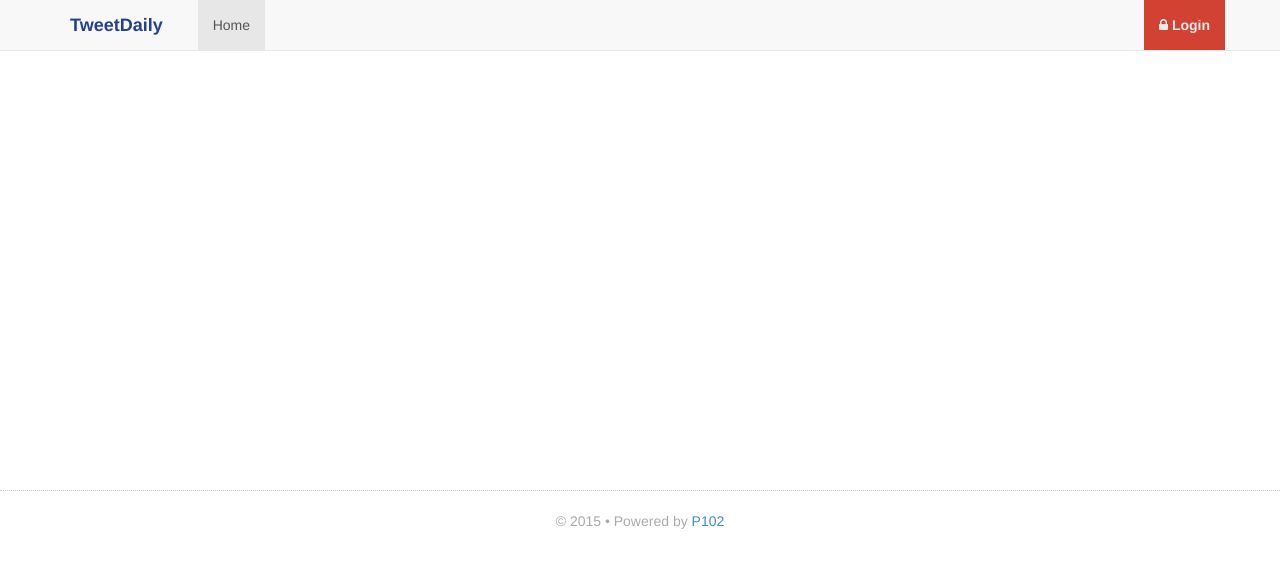
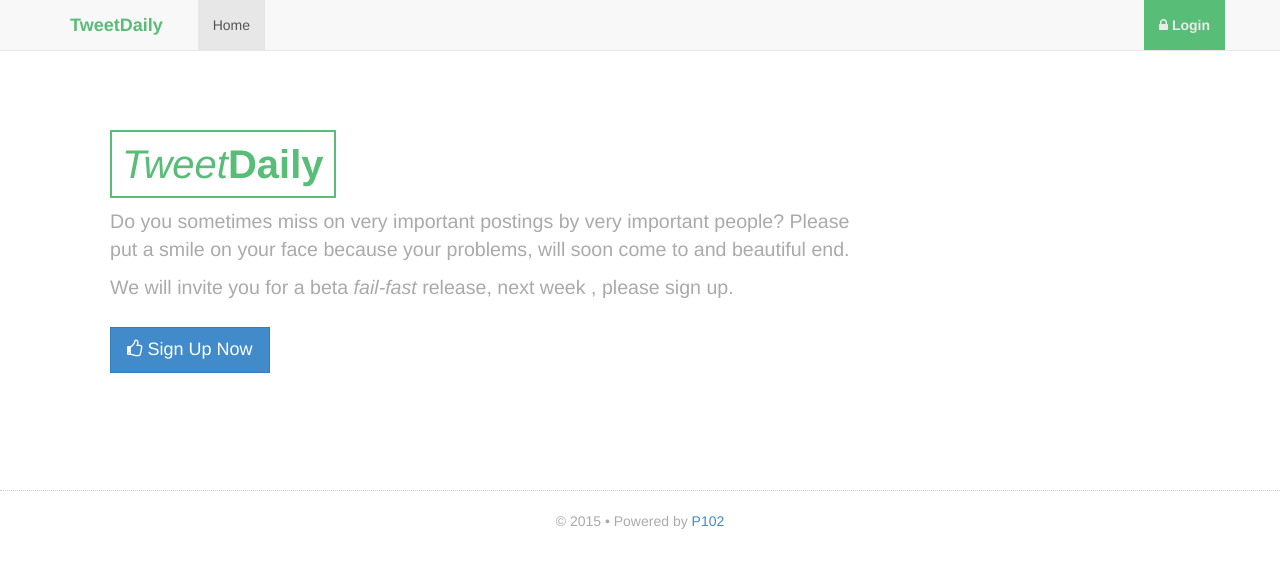
Before and after one commit to USIU-Hackathon/tweet-daily, a CodeIgniter app: page /tweet-daily/ in a window 1280 px wide. Shown: the top 568 px of the page. Run offline with CodeIgniter, Linux system fonts and the light colour scheme.

Commit message:
Cleaned up homepage for conversion

```diff
--- a/app/application/controllers/user.php
+++ b/app/application/controllers/user.php
@@ -7,6 +7,9 @@ class User extends CI_Controller {
 		parent::__construct();
 		$this->load->model("user_model");
 		$this->data['active'] = "home";
+
+		//for now
+		redirect("home");
 	}
 
 	private function is_logged_in(){
--- a/app/application/views/home/index.php
+++ b/app/application/views/home/index.php
@@ -0,0 +1,23 @@
+
+<div class="landing">
+
+<h1>Tweet<span>Daily</span></h1>
+<p>Do you sometimes miss on very important postings by very important
+	people? Please put a smile on your face because your problems, will soon come
+to and beautiful end.</p>
+<p class="call">We will invite you for a beta <em>fail-fast</em> release, next week
+<?php
+
+if($this->session->userdata('first_name') == ""){
+	echo ", please sign up.</p>";
+
+	echo anchor("home/register",
+		"<i class='fa fa-thumbs-o-up'></i> Sign Up Now","class='btn btn-lg btn-primary'");
+}else{
+	echo "</p>";
+	echo("<p class='em'><i class='fa fa-thumbs-o-up'></i> Thanks for <strong>Signing Up</strong>, we'll keep you posted.</p>");
+}
+
+?>
+
+</div>
--- a/app/assets/css/main.css
+++ b/app/assets/css/main.css
@@ -4,17 +4,16 @@
 */
 
 /*Theme colors:
-	red (#D14233), blue (#25408f, #3A619D)
-	green: #60B044;
+	green: #58BD77;
 
 */
 
 .red{
-	color:#D14233;
+	color:#58BD77;
 }
 
 .blue{
-	color:#25408f;
+	color:#58BD77;
 }
 
 .green{
@@ -193,18 +192,26 @@ h1,h2,h3,h4,h5,h6{
 /*do responsive one for mobile, later */
 
 .landing{
-	background: #272822 url(../img/code-bg.png) 0 0 no-repeat;
 	min-height: 340px;
-	padding: 10px 35px;
-	padding-right: 50%;
-	/*text-align: center;*/
+	padding: 40px;
+	padding-right: 30%;
 }
+
 
 .landing h1{
 	padding-top: 20px;
-	color: #A1D82E;
+	color: #58BD77;
 	font-size: 40px;
+	border: solid 2px #58BD77;
+	float: left;
+	/*clear: both;*/
+	padding: 10px;
+	font-style: italic;
+}
+
+.landing h1 span{
 	font-weight: bold;
+	font-style: normal;
 }
 
 .landing p.sub{
@@ -215,8 +222,13 @@ h1,h2,h3,h4,h5,h6{
 }
 
 .landing p.call{
-	border-left: solid 3px #E4267E;
-	padding-left: 5px;
+	/*border-left: solid 3px #E4267E;
+	padding-left: 5px;*/
+}
+
+.landing p.em{
+	border-bottom: solid 2px #F2CA27;
+	padding: 10px 0;
 }
 
 .landing a.btn{
@@ -225,12 +237,14 @@ h1,h2,h3,h4,h5,h6{
 
 .landing a{
 	margin-right: 10px;
+	float: left;
 }
 
 
 .landing p{
-	font-weight: bold;
+	font-size: 1.4em;
 	color: #aaa;
+	float: left;
 }
 
 .landing .stats{
@@ -238,10 +252,6 @@ h1,h2,h3,h4,h5,h6{
 	font-weight: bold;
 }
 
-.landing em{
-	border-bottom: solid 3px rgb(240,79,37);
-	font-style: normal;
-}
 
 .btn{
 	transition: 1s;
@@ -273,11 +283,11 @@ h1,h2,h3,h4,h5,h6{
 }
 
 .c-profile:hover{
-	border-left: solid 3px #D14233;
+	border-left: solid 3px #58BD77;
 }
 
 .c-profile:hover h4{
-	color: #3A619D;
+	color: #58BD77;
 }
 
 .c-profile h4{
@@ -310,7 +320,7 @@ table.table{
 }
 
 .table th{
-	background: #3A619D;
+	background: #58BD77;
 	color: #fefefe;
 }
 
@@ -362,15 +372,15 @@ table.table{
 
 .navbar-header .navbar-brand{
 	font-weight: bold;
-	color: rgb(37,64,143);
+	color: #58BD77;
 }
 
 .navbar-header .navbar-brand:hover{
-	color: rgb(37,64,143);
+	color: #58BD77;
 }
 
 .dropdown-menu > li > a:hover{
-	background: #D14233;
+	background: #58BD77;
 	color: #fefefe;
 }
 
@@ -415,7 +425,7 @@ i.complete{
 }
 
 li.active-inverse{
-	background: #D14233;
+	background: #58BD77;
 	color: #fefefe;
 }
 
@@ -470,7 +480,7 @@ body {
 }
 
 li.stat a strong{
-	color:#D14233;
+	color:#58BD77;
 }
 
 img.sponsors{
@@ -483,14 +493,14 @@ div.side-note{
 	font-size: 1.3em;
 	font-style: italic;
 	color: #aaa;
-	border-left: solid 5px #D14233;
+	border-left: solid 5px #58BD77;
 	padding-left: 5px;
 	margin: 100px 0 0 0;
 	font-family: Georgia;
 }
 
 div.stats-note{
-	background: #D14233;
+	background: #58BD77;
 	color: #fefefe;
 	padding: 10px;
 	border-left: solid 5px #555;
```
